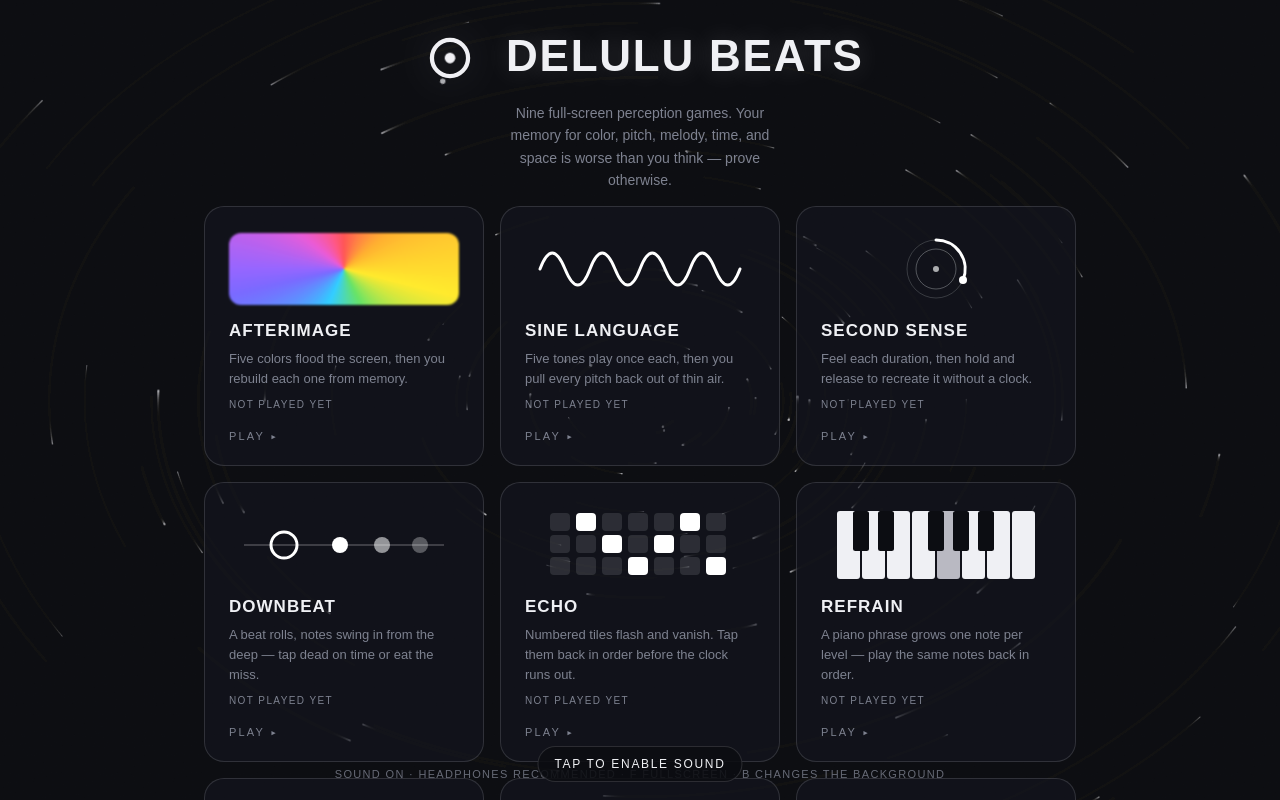
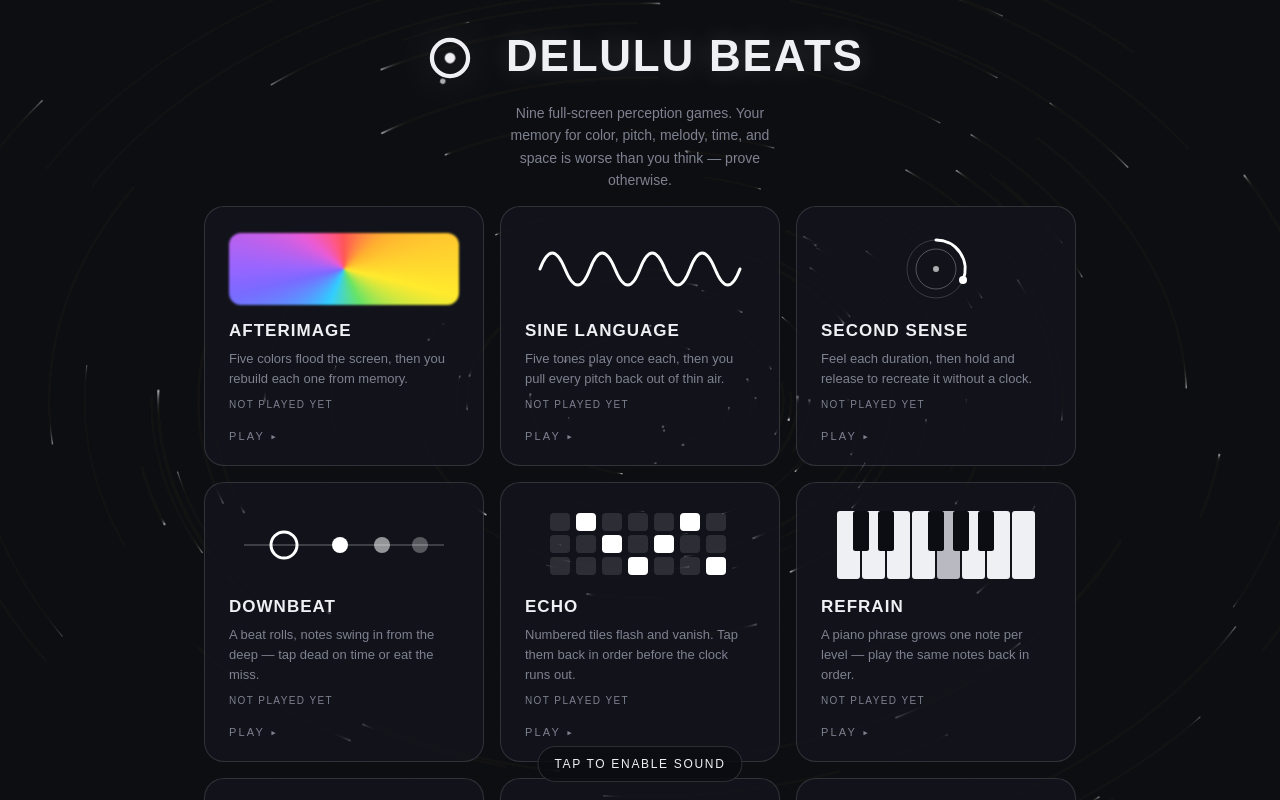
Before and after one commit to victorsaly/acuity, a Next.js app: page / in a window 1280 px wide. Built offline with nearby package versions, Linux system fonts and the light colour scheme; a web font is replaced by a local one.

Commit message:
Update menu stage styles to improve layout and footer positioning

```diff
--- a/src/app/globals.css
+++ b/src/app/globals.css
@@ -585,6 +585,16 @@ input[type="range"]::-moz-range-thumb {
 .menuStage { overflow-y: auto; justify-content: safe center; overscroll-behavior: contain; }
 .stage:not(.menuStage) { overflow: hidden; }
 
+/* The hub grows as tiles are added; keep its footer after the grid, not pinned over it. */
+.menuStage > .deskHint,
+.menuStage > .touchNote {
+  position: static;
+  flex: none;
+  width: 100%;
+  margin-top: 28px;
+  padding-bottom: 4px;
+}
+
 .touchNote { display: none; }
 @media (hover: none) and (pointer: coarse), (max-width: 640px) {
   .kbd, .deskHint { display: none; }   /* keyboard hints mean nothing to thumbs */
```
